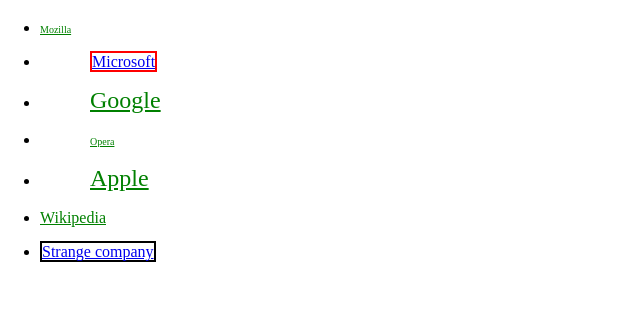
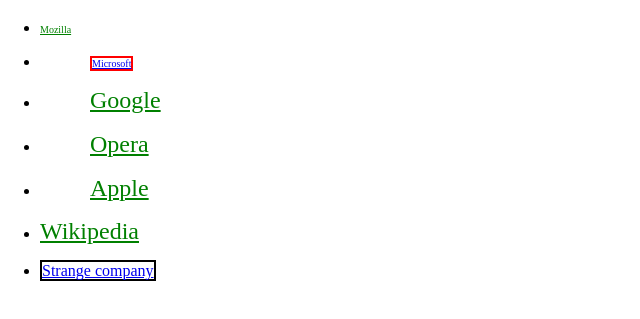
Before and after one commit to AlinaChukh/lesson-gromcode, a plain HTML site: page index.html in a window 1280 px wide. Shown: the part 61-380 px from the top of the page, without its empty margins (0-640 px from the left). Drawn offline with nearby package versions, Linux system fonts and the light colour scheme.

Commit message:
lesson6error

```diff
--- a/style.css
+++ b/style.css
@@ -1,12 +1,12 @@
 li {
-    margin-top: 16px;
+    margin-bottom: 16px;
 }
 
-[target="_blank"] {
+a[target="_blank"] {
     border: 2px solid black;
 }
 
-[href^="broken"] {
+a[href^="broken"] {
     border: 2px solid red;
 }
 
@@ -14,7 +14,7 @@ a[href$=".com"] {
     margin-left:50px;
 }
 
-a[lang|="en"] {
+a[lang*="en"] {
     font-size: 10px;
 }
 
@@ -22,6 +22,6 @@ a[href*="www"] {
     color: green;
 }
 
-[title~="popular"] {
+a[title*="popular"] {
     font-size: 24px;
 }
```
